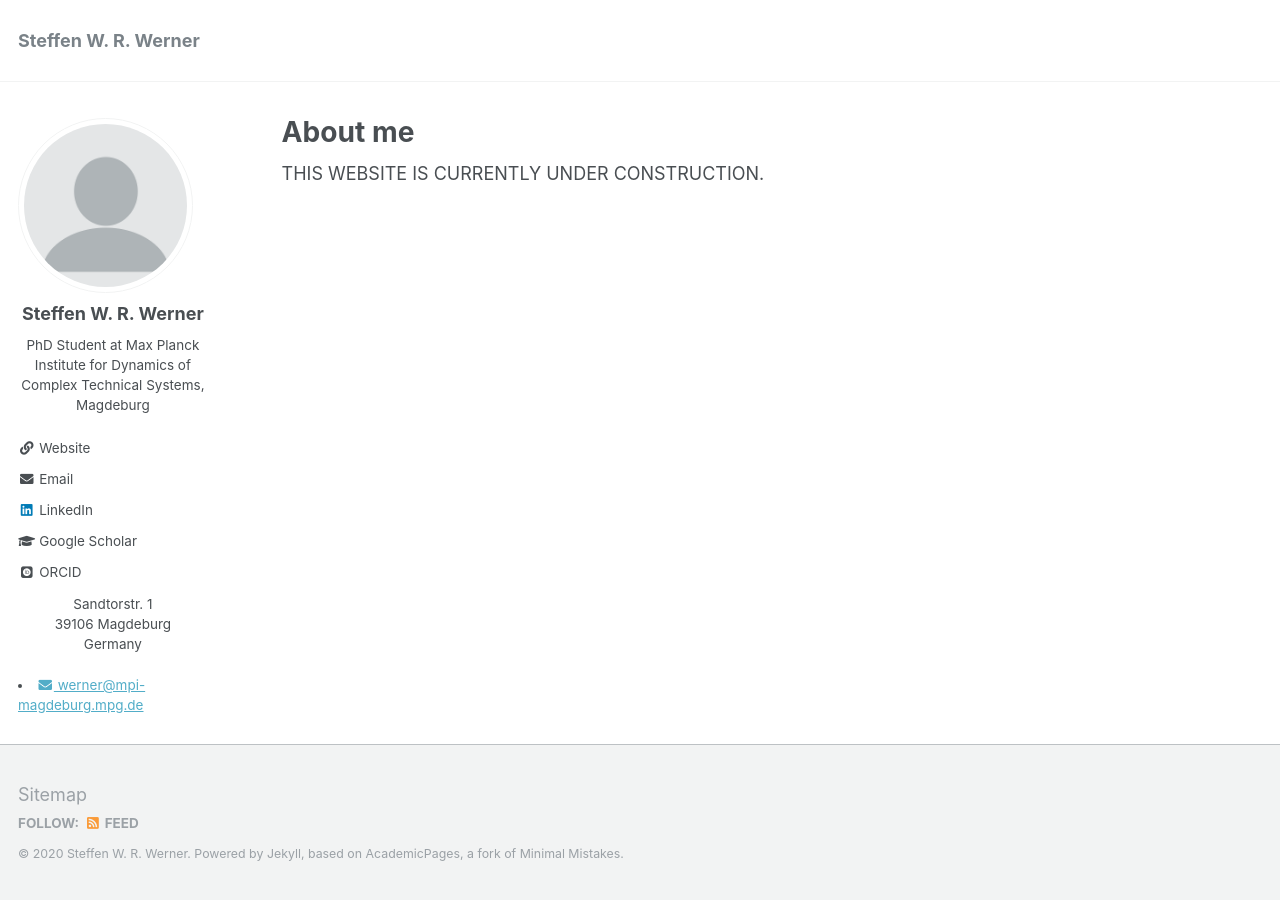
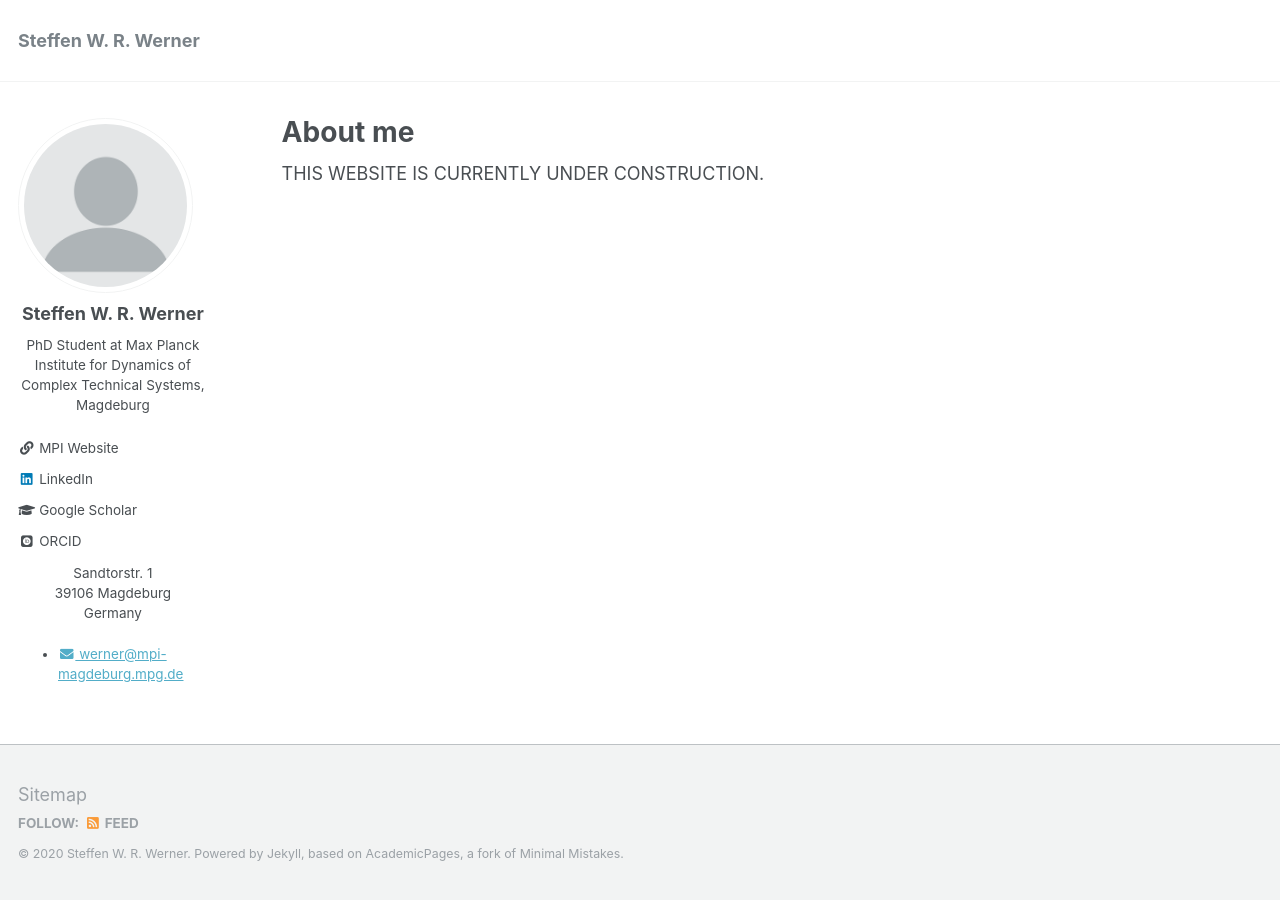
Before and after one commit to ninsteve/ninsteve.github.io, a Jekyll site: the page built from _pages/about.md, in a window 1280 px wide. Built offline with Jekyll 4.4.1, drawn with Linux system fonts in a browser that asks for light colours; some web fonts are replaced.

Commit message:
Changed website name and next try with email.

```diff
--- a/_includes/author-profile.html
+++ b/_includes/author-profile.html
@@ -29,11 +29,11 @@
         <li><i class="fa fa-fw fa-map-marker" aria-hidden="true"></i> {{ author.employer }}</li>
       {% endif %}
       {% if author.uri %}
-        <li><a target="_blank" href="{{ author.uri }}"><i class="fas fa-fw fa-link" aria-hidden="true"></i> {{ site.data.ui-text[site.locale].website_label | default: "MPI Website" }}</a></li>
+        <li><a target="_blank" href="{{ author.uri }}"><i class="fas fa-fw fa-link" aria-hidden="true"></i> MPI Website</a></li>
       {% endif %}
-      {% if author.email %}
+      <!--{% if author.email %}
         <li><a target="_blank" href="mailto:{{ author.email }}"><i class="fas fa-fw fa-envelope" aria-hidden="true"></i> {{ site.data.ui-text[site.locale].email_label | default: "Email" }}</a></li>
-      {% endif %}
+      {% endif %}-->
       {% if author.keybase %}
         <li><a target="_blank" href="{{ author.keybase }}"><i class="fas fa-fw fa-key" aria-hidden="true"></i> Keybase</a></li>
       {% endif %}
@@ -126,11 +126,11 @@
       <p class="author__bio"> {{ author.location_str }}
       <br> {{ author.location_plc }}
       <br> {{ author.location_ctr }} </p>
-      <div class="author_email">
-      {% if author.email %}
-        <li><a target="_blank" href="mailto:{{ author.email }}"><i class="fas fa-fw fa-envelope" aria-hidden="true"></i> {{ author.email }}</a></li>
-      {% endif %}
-      </div>
+      <ul class="author_email social-icons">
+        {% if author.email %}
+          <li><a target="_blank" href="mailto:{{ author.email }}"><i class="fas fa-fw fa-envelope" aria-hidden="true"></i> {{ author.email }}</a></li>
+        {% endif %}
+      </ul>
     {% endif %}
   </div>
 </div>
--- a/_sass/_sidebar.scss
+++ b/_sass/_sidebar.scss
@@ -251,6 +251,20 @@
     padding-left: 0;
     padding-right: 0;
   }
+
+  li:last-child {
+    a {
+      margin-bottom: 0;
+    }
+  }
+
+  button {
+    margin-bottom: 0;
+
+    @include breakpoint($large) {
+      display: none;
+    }
+  }
 }
 
 .author__email {
@@ -266,24 +280,6 @@
   z-index: -1;
   box-shadow: 0 0 10px rgba(#000, 0.25);
   cursor: pointer;
-
-  li:last-child {
-    a {
-      margin-bottom: 0;
-    }
-  }
-
-  @include breakpoint($large) {
-    display: block;
-  }
-
-  button {
-    margin-bottom: 0;
-
-    @include breakpoint($large) {
-      display: none;
-    }
-  }
 
   @include breakpoint($large) {
     display: block;
```
